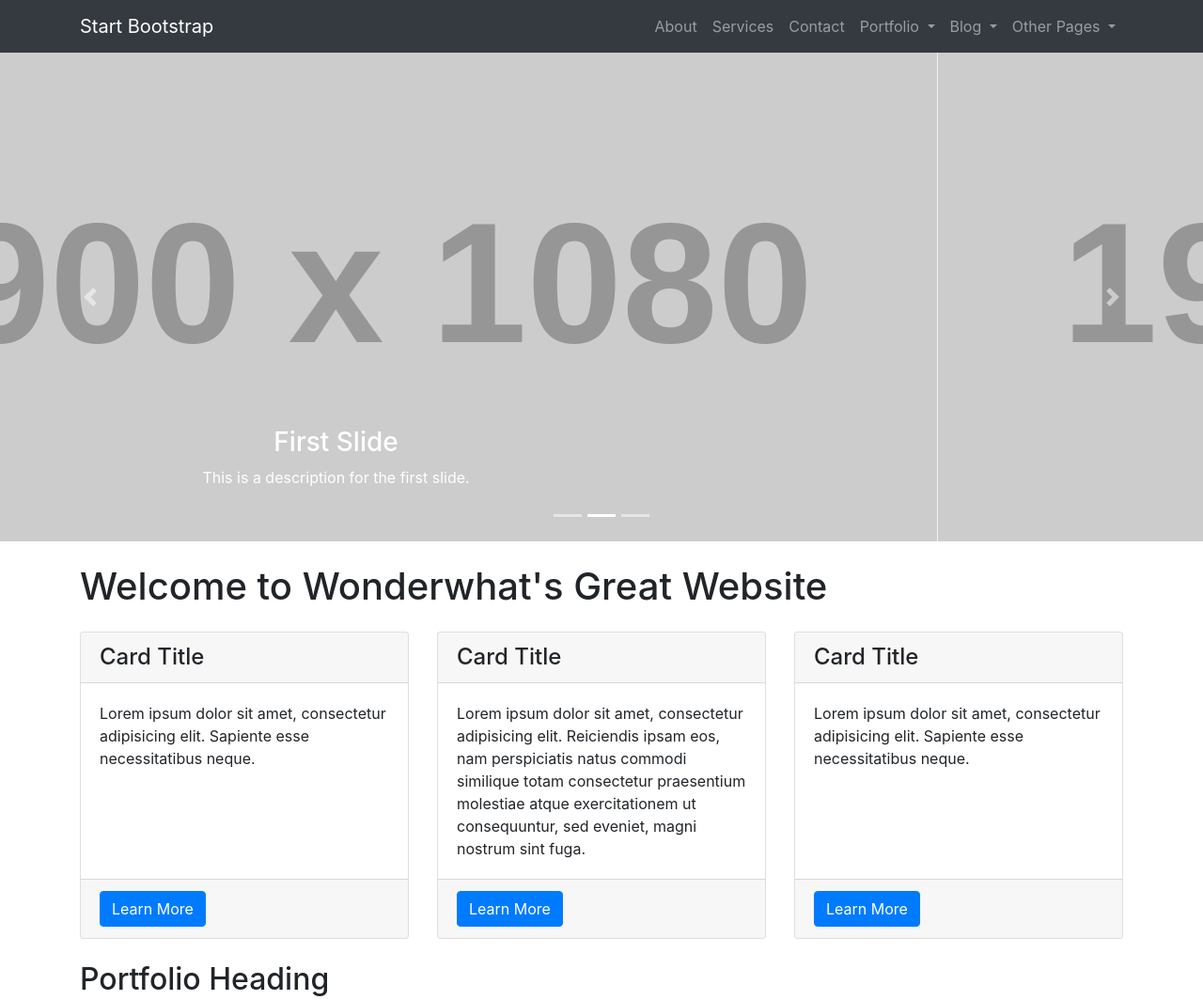
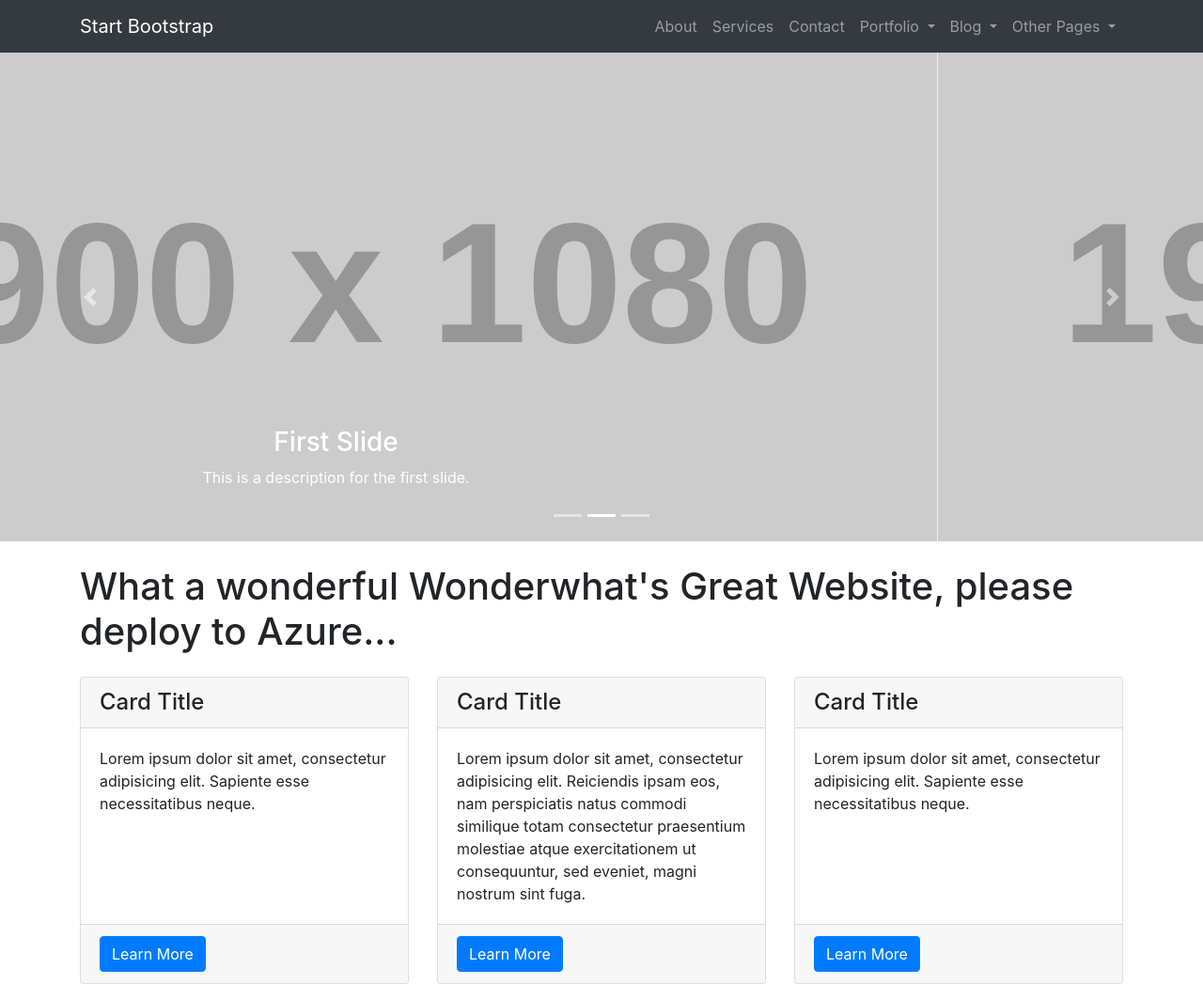
Before and after one commit to laravel-dojo/bootstrap01, a website: page index.html in a window 1280 px wide. Shown: the top 1064 px of the page at 94% size. Drawn offline with Linux system fonts and the light colour scheme; placeholder pictures from the web are drawn by us.

Commit message:
Update index file and deploy to Azure

```diff
--- a/index.html
+++ b/index.html
@@ -121,7 +121,7 @@
     <!-- Page Content -->
     <div class="container">
 
-      <h1 class="my-4">Welcome to Wonderwhat's Great Website</h1>
+      <h1 class="my-4">What a wonderful Wonderwhat's Great Website, please deploy to Azure...</h1>
 
       <!-- Marketing Icons Section -->
       <div class="row">
```
